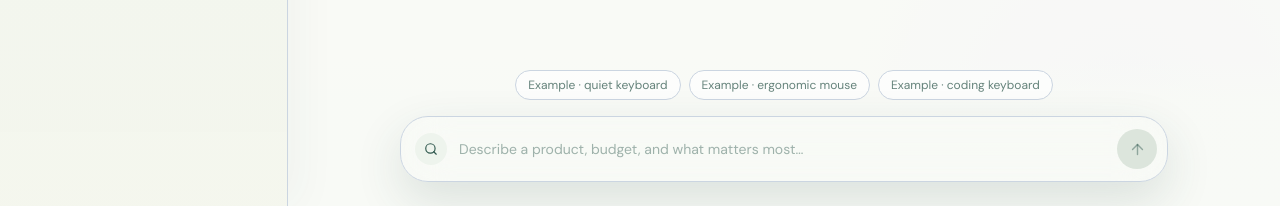
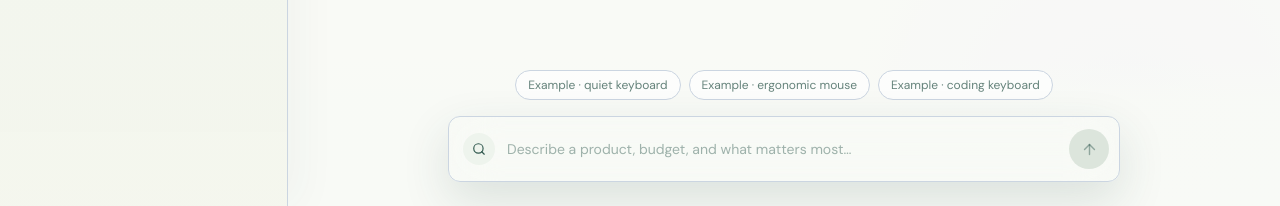
Before and after one commit to SubhodeepRoy17/nexora, a React (Vite) app in the folder frontend/: page /buyer in a window 1280 px wide. Shown: the part 594-800 px from the top of the page. Built offline with nearby package versions, Linux system fonts and the light colour scheme; no server answers.

Commit message:
style: refine shopping chat composer

```diff
--- a/frontend/src/components/chat/ChatInput.jsx
+++ b/frontend/src/components/chat/ChatInput.jsx
@@ -7,7 +7,7 @@ export default function ChatInput({ value, onChange, onSubmit, presets, disabled
   }
 
   return (
-    <div className="mx-auto max-w-3xl">
+    <div className="mx-auto max-w-2xl">
       <div className="mb-3 flex items-center justify-center gap-2 overflow-x-auto pb-1" aria-label="Example shopping prompts">
         {presets.map((preset) => (
           <button
@@ -23,14 +23,14 @@ export default function ChatInput({ value, onChange, onSubmit, presets, disabled
         ))}
       </div>
 
-      <form onSubmit={submit} className="buyer-input flex items-center gap-2 rounded-[1.75rem] border border-emerald-950/10 bg-white/88 p-2.5 shadow-[0_18px_48px_rgba(42,81,68,.14)] backdrop-blur-xl transition focus-within:border-slate-400 focus-within:shadow-[0_20px_55px_rgba(42,81,68,.16)]">
+      <form onSubmit={submit} className="buyer-input flex items-center gap-2 rounded-xl border border-emerald-950/10 bg-white/88 p-2.5 shadow-[0_18px_48px_rgba(42,81,68,.14)] backdrop-blur-xl transition focus-within:border-slate-400 focus-within:shadow-[0_20px_55px_rgba(42,81,68,.16)]">
         <span className="ml-1 grid size-8 shrink-0 place-items-center rounded-full bg-[#eef4ed] text-[#31594f]" aria-hidden="true"><Search size={14} /></span>
         <input
           value={value}
           onChange={(event) => onChange(event.target.value)}
           disabled={disabled}
           placeholder="Describe a product, budget, and what matters most…"
-          className="min-h-11 min-w-0 flex-1 bg-transparent px-1 text-sm text-[#17372f] placeholder:text-[#31594f]/45 disabled:cursor-wait"
+          className="min-h-11 min-w-0 flex-1 bg-transparent px-1 text-sm text-[#17372f] outline-none placeholder:text-[#31594f]/45 focus:outline-none focus-visible:outline-none disabled:cursor-wait"
           aria-label="Shopping intent"
         />
         <button type="submit" disabled={!value.trim() || disabled} aria-label="Send shopping intent" className="focus-ring grid size-10 shrink-0 place-items-center rounded-full bg-[#17372f] text-white shadow-[0_8px_20px_rgba(23,55,47,.2)] transition hover:-translate-y-0.5 hover:bg-violet-700 disabled:translate-y-0 disabled:bg-[#dce5dc] disabled:text-[#31594f]/45 disabled:shadow-none"><ArrowUp size={17} /></button>
```
